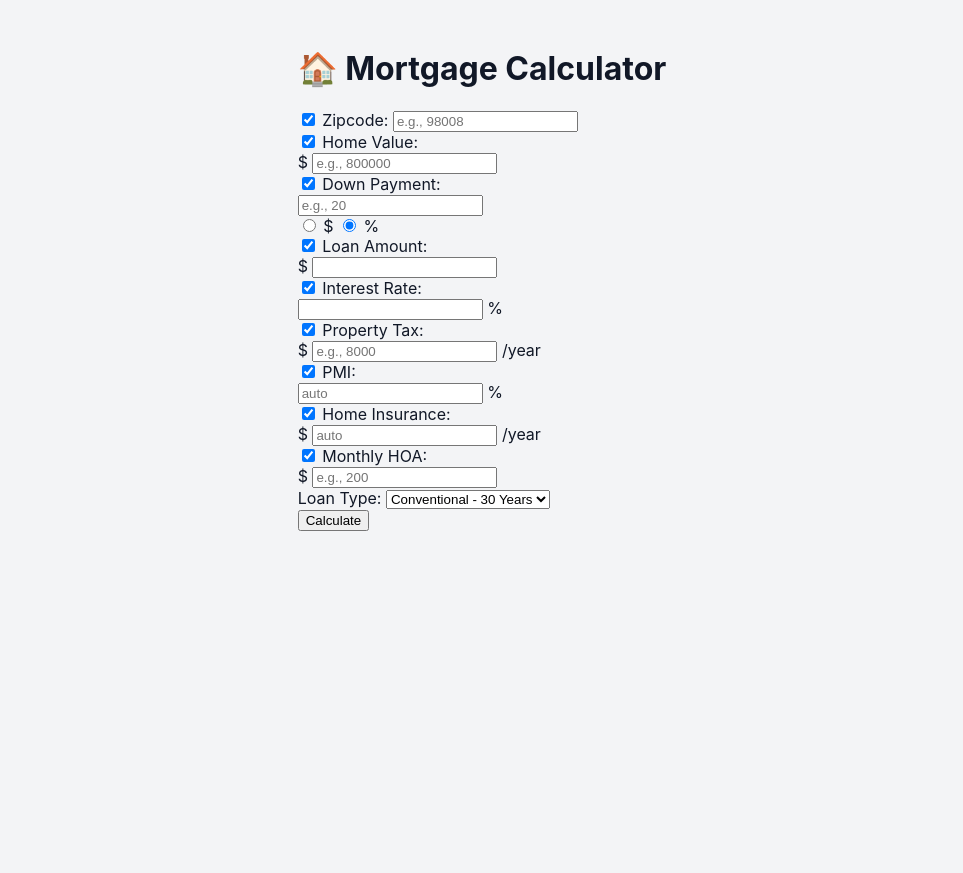
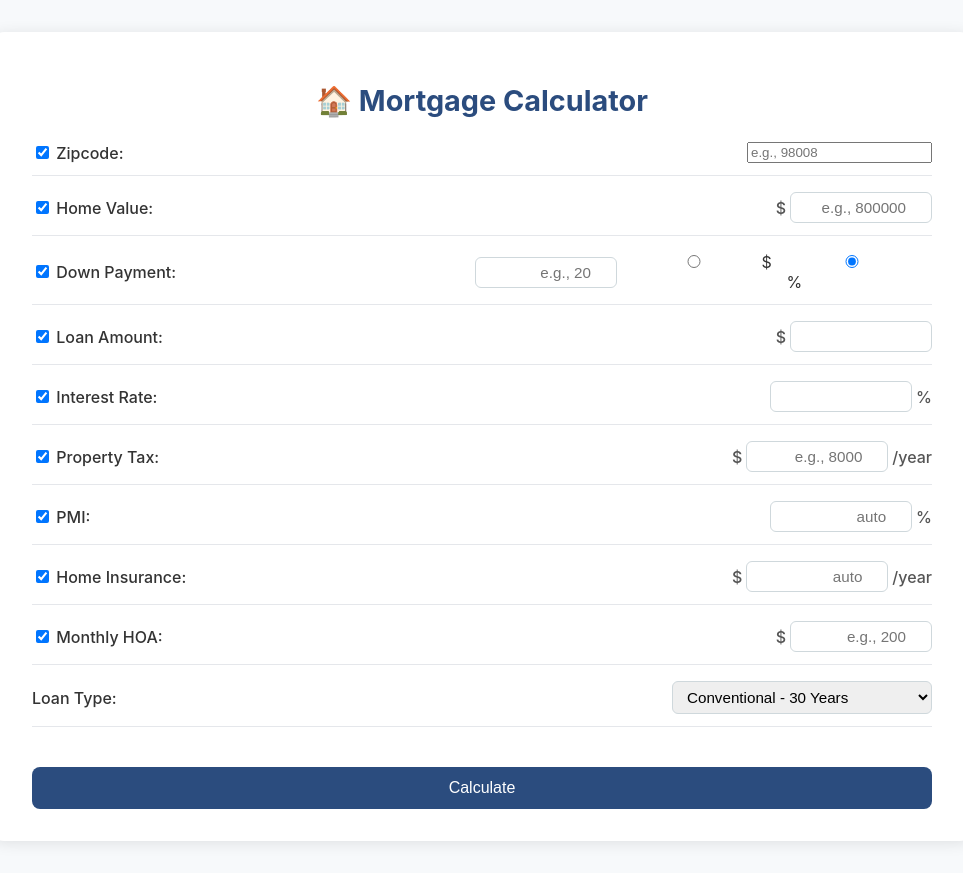
Before and after one commit to sandeepvlab/FinanceToolsHub, a Flask app: page / in a window 1280 px wide. Shown: the whole page, without its empty margins (158-1121 px from the left). Before the commit the page ends 531 px from the top, so only its background shows below. Run offline with Flask 3, Linux system fonts and the light colour scheme.

Commit message:
Update style.css

```diff
--- a/static/style.css
+++ b/static/style.css
@@ -1,27 +1,177 @@
-:root{
-  --bg:#f3f4f6; --card:#fff; --muted:#6b7280; --accent:#2563eb;
+/* ===== Global Layout ===== */
+body {
+  font-family: "Inter", Arial, sans-serif;
+  background: #f7f9fb;
+  color: #222;
+  margin: 0;
+  padding: 0;
+  display: flex;
+  justify-content: center;
+  align-items: flex-start;
+  min-height: 100vh;
 }
-*{box-sizing:border-box}
-body{font-family:Inter,system-ui,-apple-system,Segoe UI,Roboto,"Helvetica Neue",Arial;color:#111827;background:var(--bg);margin:0;padding:28px;display:flex;justify-content:center}
-.page{width:980px}
-.page-title{text-align:center;margin-bottom:18px;color:var(--accent);font-size:22px}
-.card{background:var(--card);padding:20px;border-radius:12px;box-shadow:0 10px 30px rgba(2,6,23,0.06)}
-.row{display:grid;grid-template-columns:36px 220px 1fr;gap:10px;align-items:center;margin-bottom:12px}
-.row label{font-weight:600}
-.field-right{display:flex;align-items:center;gap:8px}
-.field-right input[type="number"], .field-right input[type="text"], .field-right select {flex:1;padding:10px;border-radius:8px;border:1px solid #e6e7eb}
-.addon{background:#f8fafc;border:1px solid #e6e7eb;padding:6px 8px;border-radius:8px;font-size:13px}
-.right-radio{display:flex;gap:8px;align-items:center}
-.actions{display:flex;gap:12px;margin-top:18px}
-.btn{padding:10px 14px;border-radius:8px;border:none;cursor:pointer;font-weight:600}
-.btn.primary{background:var(--accent);color:#fff}
-.btn.ghost{background:#fff;border:1px solid #e6e7eb;color:#374151}
-.result{margin-top:18px;padding:12px;border-radius:10px;background:#f8fafc;border:1px solid #e6e7eb}
-.result-grid{display:grid;grid-template-columns:1fr 1fr;gap:8px}
-.result-grid .total{grid-column:1/3;margin-top:8px;font-size:16px}
-.hidden{display:none}
-.small{padding:6px 8px;border-radius:8px;background:#fff;border:1px solid #e6e7eb}
-@media(max-width:880px){
-  .page{width:100%;padding:12px}
-  .row{grid-template-columns:28px 1fr}
+
+.container {
+  max-width: 900px;
+  width: 95%;
+  background: #fff;
+  margin: 2rem auto;
+  padding: 2rem 2.5rem;
+  border-radius: 12px;
+  box-shadow: 0 2px 15px rgba(0, 0, 0, 0.1);
 }
+
+h1 {
+  text-align: center;
+  font-size: 1.8rem;
+  margin-bottom: 1.5rem;
+  color: #2b4c7e;
+}
+
+/* ===== Form Styling ===== */
+form {
+  display: flex;
+  flex-direction: column;
+  gap: 1rem;
+}
+
+.form-group {
+  display: flex;
+  align-items: center;
+  justify-content: space-between;
+  flex-wrap: wrap;
+  border-bottom: 1px solid #e5e7eb;
+  padding-bottom: 0.75rem;
+}
+
+.form-group label {
+  flex: 1 1 200px;
+  font-weight: 500;
+  color: #333;
+}
+
+.input-with-symbol {
+  display: flex;
+  align-items: center;
+  gap: 0.25rem;
+  flex: 1 1 250px;
+  justify-content: flex-end;
+}
+
+.input-with-symbol input {
+  width: 120px;
+  padding: 6px 10px;
+  border: 1px solid #cfd8dc;
+  border-radius: 6px;
+  font-size: 0.95rem;
+  text-align: right;
+  transition: all 0.2s ease;
+}
+
+.input-with-symbol input:focus {
+  outline: none;
+  border-color: #2b4c7e;
+  box-shadow: 0 0 0 2px rgba(43, 76, 126, 0.2);
+}
+
+.input-with-symbol span {
+  font-weight: 500;
+  color: #555;
+}
+
+.radio-group {
+  display: flex;
+  gap: 0.75rem;
+  margin-left: 0.5rem;
+}
+
+.radio-group label {
+  font-weight: 400;
+}
+
+/* ===== Dropdown ===== */
+select {
+  width: 260px;
+  padding: 6px 10px;
+  border: 1px solid #cfd8dc;
+  border-radius: 6px;
+  font-size: 0.95rem;
+}
+
+/* ===== Button ===== */
+button {
+  margin-top: 1.5rem;
+  padding: 0.75rem 1.2rem;
+  font-size: 1rem;
+  background-color: #2b4c7e;
+  color: #fff;
+  border: none;
+  border-radius: 8px;
+  cursor: pointer;
+  transition: background 0.2s ease;
+}
+
+button:hover {
+  background-color: #1f3b63;
+}
+
+/* ===== Result Section ===== */
+.result-section {
+  margin-top: 2rem;
+  text-align: center;
+}
+
+.result-section h3 {
+  margin-bottom: 1rem;
+  color: #2b4c7e;
+}
+
+.chart-container {
+  width: 100%;
+  max-width: 380px;
+  height: 380px;
+  margin: 1rem auto;
+}
+
+.summary-box {
+  background-color: #f9fafb;
+  border: 1px solid #e5e7eb;
+  border-radius: 10px;
+  padding: 1rem;
+  width: 90%;
+  max-width: 500px;
+  margin: 1rem auto;
+  text-align: left;
+  line-height: 1.6;
+}
+
+.summary-box p {
+  margin: 0.3rem 0;
+  font-size: 0.95rem;
+}
+
+.summary-box strong {
+  color: #333;
+}
+
+/* ===== Responsive ===== */
+@media (max-width: 700px) {
+  .form-group {
+    flex-direction: column;
+    align-items: flex-start;
+  }
+
+  .input-with-symbol {
+    justify-content: flex-start;
+    width: 100%;
+  }
+
+  select {
+    width: 100%;
+  }
+
+  .chart-container {
+    height: 300px;
+    max-width: 300px;
+  }
+}
```
